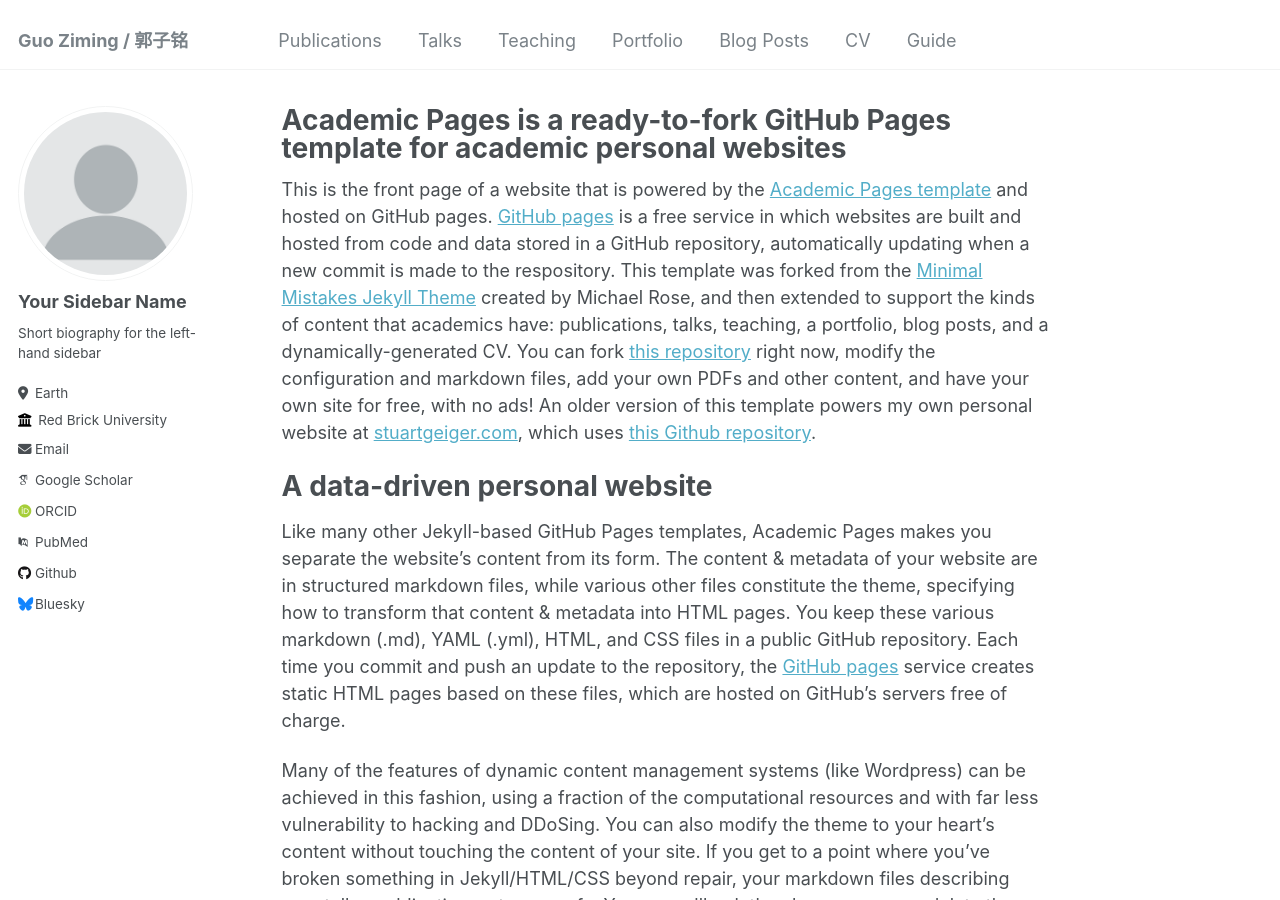
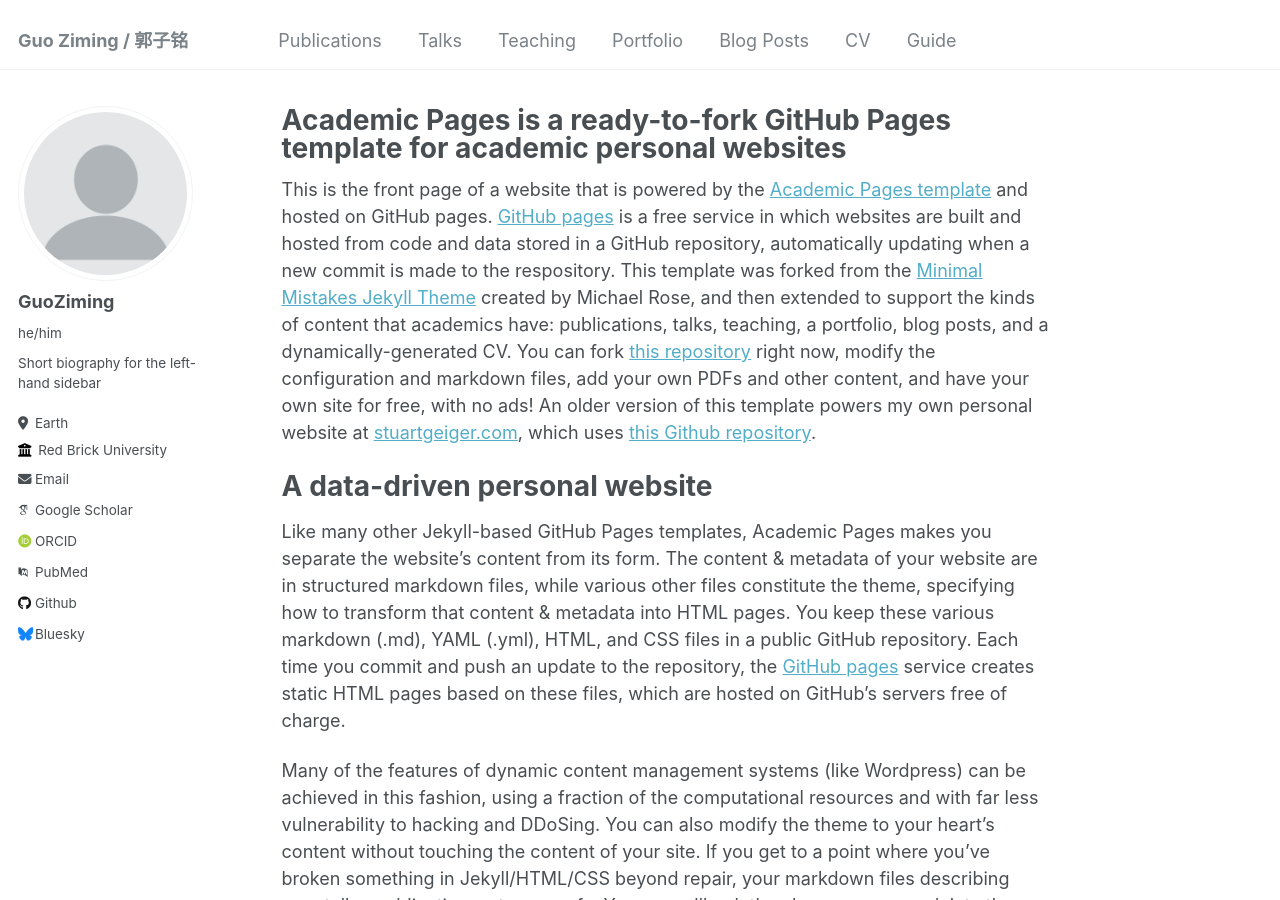
Before and after one commit to mcxiaoxiao/mcxiaoxiao.github.io, a Jekyll site: the page built from _pages/about.md, in a window 1280 px wide and 900 px high. Built offline with Jekyll 4.4.1, drawn with Linux system fonts in a browser that asks for light colours; some web fonts are replaced.

Commit message:
Update _config.yml

```diff
--- a/_config.yml
+++ b/_config.yml
@@ -22,8 +22,8 @@ repository               : "mcxiaoxiao/mcxiaoxiao.github.io"
 author:
   # Biographic information
   avatar           : "profile.png"
-  name             : "Your Sidebar Name"
-  pronouns         : # example: "she/her"
+  name             : "GuoZiming"
+  pronouns         : "he/him"
   bio              : "Short biography for the left-hand sidebar"
   location         : "Earth"
   employer         : "Red Brick University"
```
